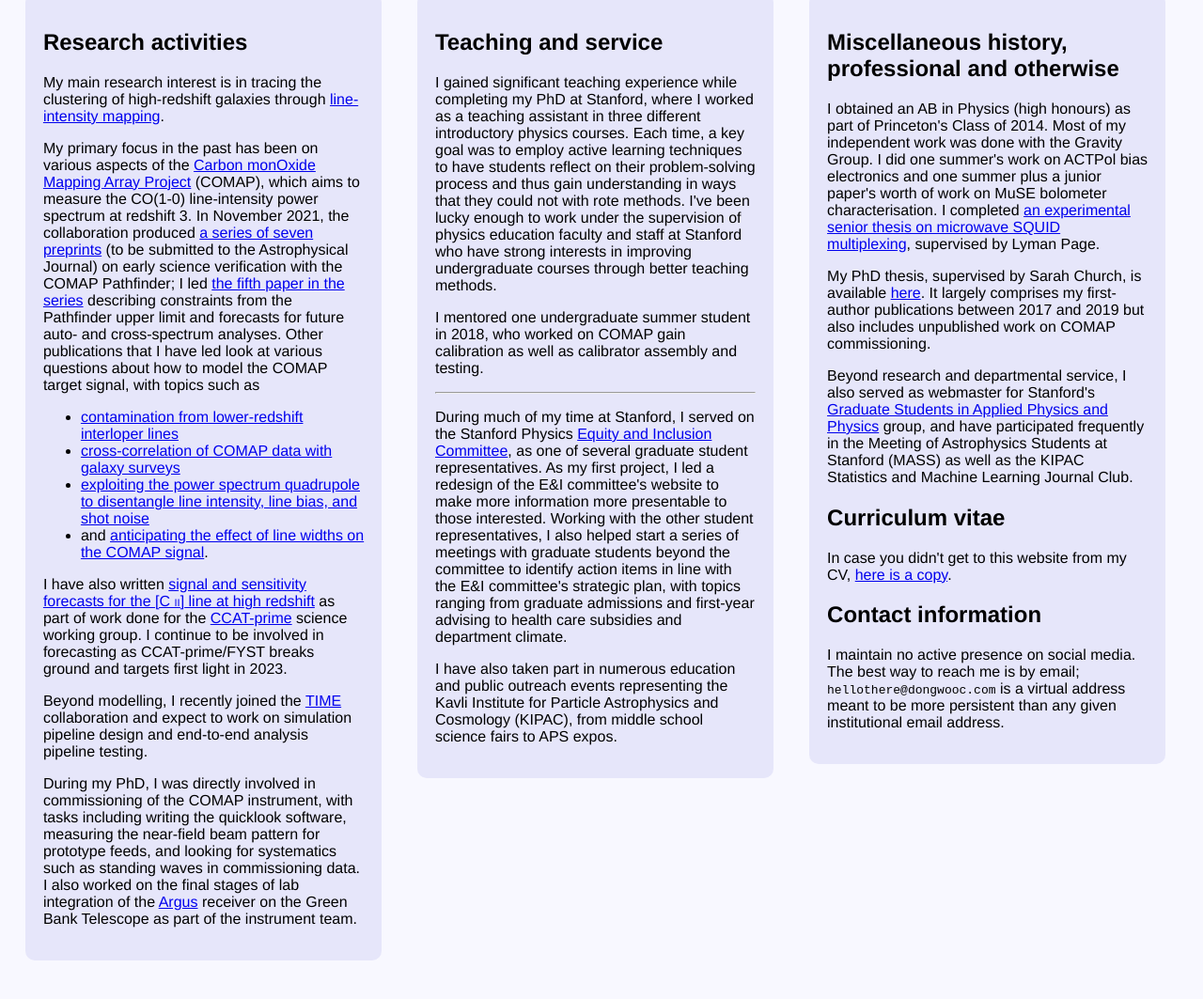
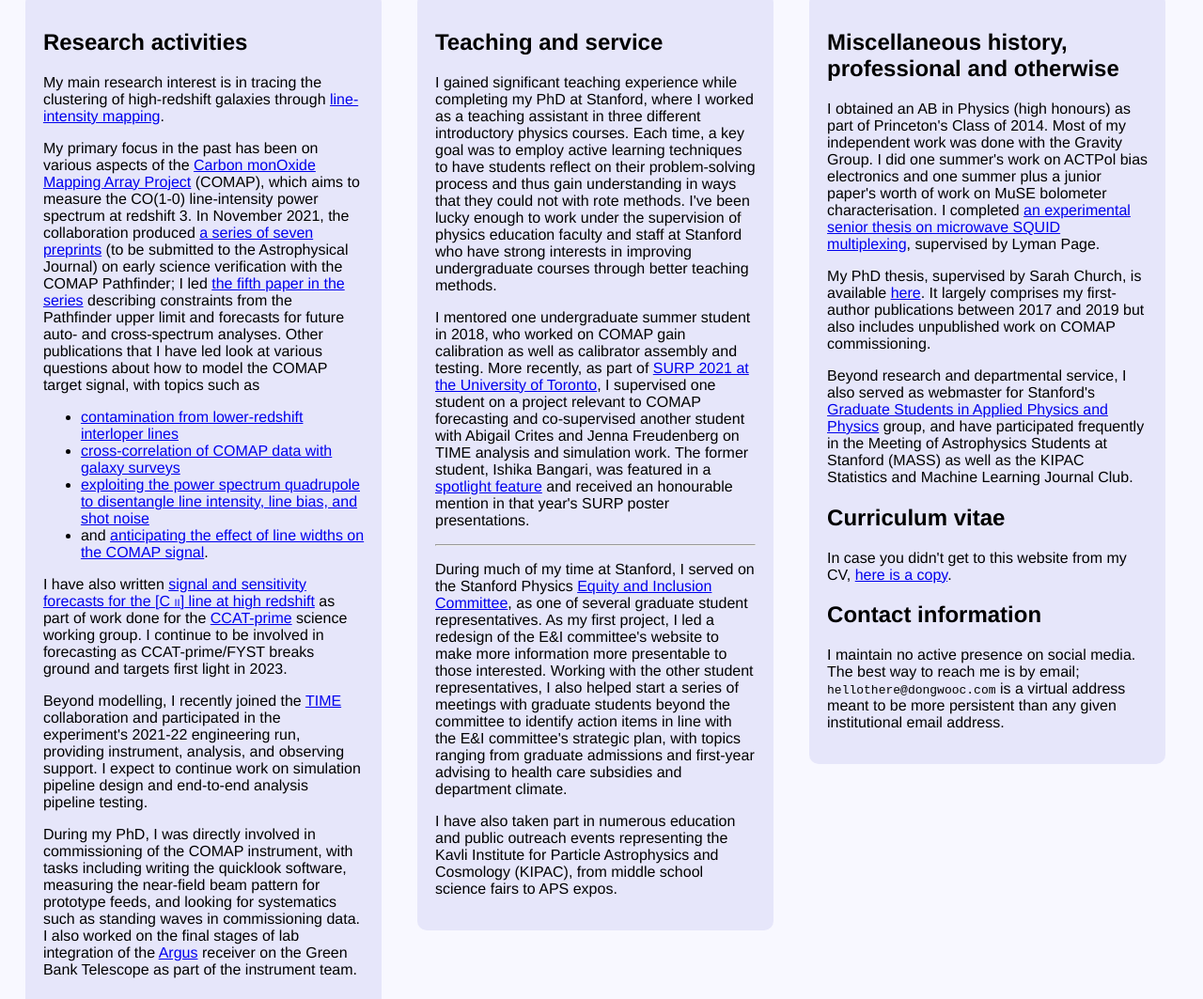
Before and after one commit to dongwooc/dongwooc.github.io, a plain HTML site: page index.html in a window 1280 px wide. Shown: the part 188-1251 px from the top of the page at 94% size. Before the commit the page ends 1229 px from the top, so only its background shows below. Drawn offline with Linux system fonts and the light colour scheme.

Commit message:
updating text too I guess

```diff
--- a/index.html
+++ b/index.html
@@ -22,13 +22,13 @@ Other publications that I have led look at various questions about how to model
 <li>and <a href="https://arxiv.org/abs/2104.11171">anticipating the effect of line widths on the COMAP signal</a>.</li>
 </ul></p>
 <p>I have also written <a href="https://arxiv.org/abs/1812.08135">signal and sensitivity forecasts for the <span style="font-variant:small-caps">[C ii]</span> line at high redshift</a> as part of work done for the <a href="https://ccatobservatory.org">CCAT-prime</a> science working group. I continue to be involved in forecasting as CCAT-prime/FYST breaks ground and targets first light in 2023.</p>
-<p>Beyond modelling, I recently joined the <a href="https://cosmology.caltech.edu/projects/TIME">TIME</a> collaboration and expect to work on simulation pipeline design and end-to-end analysis pipeline testing.</p>
+<p>Beyond modelling, I recently joined the <a href="https://cosmology.caltech.edu/projects/TIME">TIME</a> collaboration and participated in the experiment's 2021-22 engineering run, providing instrument, analysis, and observing support. I expect to continue work on simulation pipeline design and end-to-end analysis pipeline testing.</p>
 <p>During my PhD, I was directly involved in commissioning of the COMAP instrument, with tasks including writing the quicklook software, measuring the near-field beam pattern for prototype feeds, and looking for systematics such as standing waves in commissioning data. I also worked on the final stages of lab integration of the <a href="http://www.gb.nrao.edu/argus">Argus</a> receiver on the Green Bank Telescope as part of the instrument team.</p>
 </div>
 <div class="columnoid">
 <h2>Teaching and service</h2>
 <p>I gained significant teaching experience while completing my PhD at Stanford, where I worked as a teaching assistant in three different introductory physics courses. Each time, a key goal was to employ active learning techniques to have students reflect on their problem-solving process and thus gain understanding in ways that they could not with rote methods. I've been lucky enough to work under the supervision of physics education faculty and staff at Stanford who have strong interests in improving undergraduate courses through better teaching methods.</p>
-<p>I mentored one undergraduate summer student in 2018, who worked on COMAP gain calibration as well as calibrator assembly and testing.</p>
+<p>I mentored one undergraduate summer student in 2018, who worked on COMAP gain calibration as well as calibrator assembly and testing. More recently, as part of <a href="https://surpatuoftastro.github.io/#chung">SURP 2021 at the University of Toronto</a>, I supervised one student on a project relevant to COMAP forecasting and co-supervised another student with Abigail Crites and Jenna Freudenberg on TIME analysis and simulation work. The former student, Ishika Bangari, was featured in a <a href="http://www.dunlap.utoronto.ca/surp-student-spotlight-ishika-bangari/">spotlight feature</a> and received an honourable mention in that year's SURP poster presentations.</p>
 <hr />
 <p>During much of my time at Stanford, I served on the Stanford Physics <a href="https://physics.stanford.edu/about/equity-and-inclusion">Equity and Inclusion Committee</a>, as one of several graduate student representatives. As my first project, I led a redesign of the E&I committee's website to make more information more presentable to those interested. Working with the other student representatives, I also helped start a series of meetings with graduate students beyond the committee to identify action items in line with the E&I committee's strategic plan, with topics ranging from graduate admissions and first-year advising to health care subsidies and department climate.</p>
 <p>I have also taken part in numerous education and public outreach events representing the Kavli Institute for Particle Astrophysics and Cosmology (KIPAC), from middle school science fairs to APS expos.</p>
```
